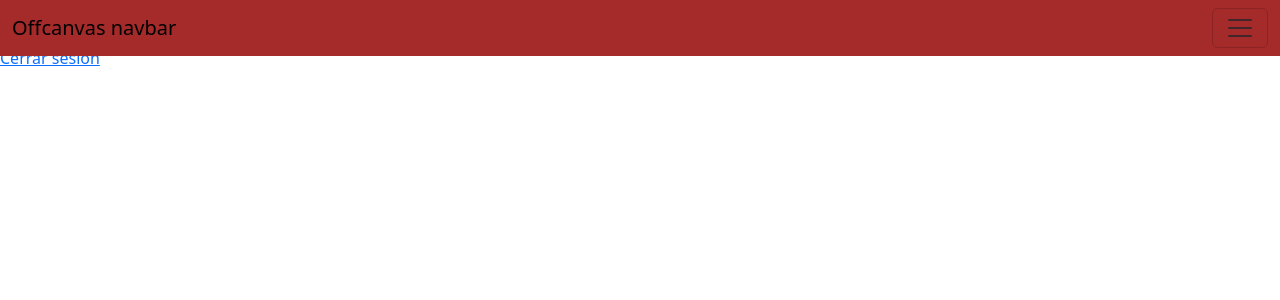
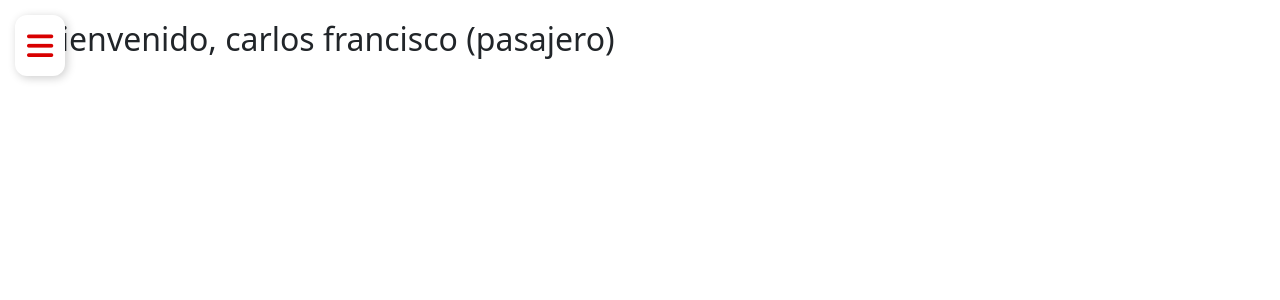
Before and after one commit to starlix234/app-buses, a PHP site: page /panel_pasajero.php in a window 1280 px wide. Shown: the top 300 px of the page. Run offline with PHP 8.4, Linux system fonts and the light colour scheme; a user stored in the database is signed in.

Commit message:
versiontemporal

```diff
--- a/assets/css/estilos.css
+++ b/assets/css/estilos.css
@@ -1,7 +1,126 @@
+/* GENERAL */
+body {
+    margin: 0;
+    font-family: Arial, sans-serif;
+    background: #f2f2f2;
+}
 
-body{
-    background: black;
+/* BOTÓN HAMBURGUESA */
+.btn-menu {
+    position: fixed;
+    left: 15px;
+    top: 15px;
+    font-size: 30px;
+    color: #d80000;
+    cursor: pointer;
+    z-index: 1001;
+    background: white;
+    padding: 8px 12px;
+    border-radius: 12px;
+    box-shadow: 2px 2px 10px rgba(0,0,0,0.2);
+    transition: 0.2s;
 }
-.nav-menu{
-    background-color: brown;
+.btn-menu:hover {
+    transform: scale(1.1);
 }
+
+/* MENÚ */
+.sidebar {
+    width: 280px;
+    height: 100vh;
+    background: #d80000;
+    color: white;
+    padding-top: 35px;
+    box-sizing: border-box;
+    position: fixed;
+    left: 0;
+    top: 0;
+
+    /* 🔥 Animación del menú */
+    transform: translateX(-310px);
+    transition: transform 0.35s ease-in-out;
+
+    z-index: 1000;
+}
+
+/* Cuando esté abierto */
+.sidebar.open {
+    transform: translateX(0);
+}
+
+/* PERFIL */
+.profile {
+    display: flex;
+    align-items: center;
+    padding: 0 25px;
+    margin-bottom: 20px;
+    margin-top: 100px;
+}
+.profile img {
+    width: 65px;
+    height: 65px;
+    border-radius: 50%;
+    margin-right: 15px;
+    border: 3px solid white;
+}
+
+/* ITEMS */
+.menu-item {
+    display: flex;
+    align-items: center;
+    justify-content: space-between;
+    padding: 18px 25px;
+    font-size: 20px;
+    cursor: pointer;
+    transition: 0.2s;
+    border-bottom: 1px solid rgba(255,255,255,0.1);
+    text-decoration: none;
+    color: white;
+
+    /* efecto suave */
+    opacity: 0;
+    transform: translateX(-20px);
+    animation: fadeIn 0.4s ease-out forwards;
+}
+.menu-item:nth-child(2) { animation-delay: .1s; }
+.menu-item:nth-child(3) { animation-delay: .2s; }
+.menu-item:nth-child(4) { animation-delay: .3s; }
+.menu-item:nth-child(5) { animation-delay: .4s; }
+
+@keyframes fadeIn {
+    to {
+        opacity: 1;
+        transform: translateX(0);
+    }
+}
+
+.menu-item:hover {
+    background: rgba(255,255,255,0.15);
+}
+
+.active {
+    background: #ff6b6b !important;
+}
+
+.menu-title {
+    display: flex;
+    align-items: center;
+}
+
+.menu-icon {
+    font-size: 24px;
+    margin-right: 15px;
+}
+
+.content {
+    padding: 20px;
+    transition: margin-left 0.3s ease-in-out;
+    margin-left:20px;
+
+}
+
+
+/* Cuando el menú está abierto, el contenido se corre */
+body.menu-open .content {
+    margin-left: 280px;
+}
--- /dev/null
+++ b/assets/js/menu.js
@@ -0,0 +1,7 @@
+function toggleMenu() {
+    const menu = document.getElementById("sidebar");
+    menu.classList.toggle("open");
+
+    // Esto mueve toda la página
+    document.body.classList.toggle("menu-open");
+}
--- a/cabezera.php
+++ /dev/null
@@ -1,10 +0,0 @@
-<!DOCTYPE html>
-<html lang="en">
-<head>
-    <meta charset="UTF-8">
-    <meta name="viewport" content="width=device-width, initial-scale=1.0">
-    <title>Document</title>
-    <link rel="stylesheet" href="assets/css/estilos.css">
-    <link href="https://cdn.jsdelivr.net/npm/bootstrap@5.3.8/dist/css/bootstrap.min.css" rel="stylesheet" integrity="sha384-sRIl4kxILFvY47J16cr9ZwB07vP4J8+LH7qKQnuqkuIAvNWLzeN8tE5YBujZqJLB" crossorigin="anonymous">
-</head>
-<body>
--- /dev/null
+++ b/menu.php
@@ -0,0 +1,71 @@
+<!-- BOTÓN HAMBURGUESA -->
+<div class="btn-menu" onclick="toggleMenu()">
+    <i class="fa-solid fa-bars"></i>
+</div>
+
+<!-- MENÚ LATERAL -->
+<div class="sidebar" id="sidebar">
+
+    <div class="profile">
+        <img src="https://i.pravatar.cc/150?img=47">
+        <h3><?php echo htmlspecialchars($nombre); ?></h3>
+    </div>
+
+    <?php
+$inicio_url = "";
+
+switch ($rol) {
+    case 'admin':
+        $inicio_url = "panel_admin.php";
+        break;
+
+    case 'conductores':
+        $inicio_url = "panel_conductor.php";
+        break;
+
+    case 'pasajeros':
+        $inicio_url = "panel_pasajero.php";
+        break;
+}
+?>
+<a href="<?php echo $inicio_url; ?>" class="menu-item active">
+    <div class="menu-title">
+        <i class="fa-solid fa-house menu-icon"></i> Inicio
+    </div>
+    <i class="fa-solid fa-chevron-right"></i>
+</a>
+
+
+    <?php if ($rol == 'admin' || $rol == 'conductores'): ?>
+    <a href="reportes.php" class="menu-item">
+        <div class="menu-title">
+            <i class="fa-solid fa-chart-column menu-icon"></i> Reportes
+        </div>
+        <i class="fa-solid fa-chevron-right"></i>
+    </a>
+    <?php endif; ?>
+
+    <a href="rutas.php" class="menu-item">
+        <div class="menu-title">
+            <i class="fa-solid fa-location-dot menu-icon"></i> Rutas
+        </div>
+        <i class="fa-solid fa-chevron-right"></i>
+    </a>
+
+    <?php if ($rol == 'pasajeros'): ?>
+    <a href="billetera.php" class="menu-item">
+        <div class="menu-title">
+            <i class="fa-solid fa-wallet menu-icon"></i> Billetera
+        </div>
+        <i class="fa-solid fa-chevron-right"></i>
+    </a>
+    <?php endif; ?>
+
+    <!-- Cerrar sesión -->
+    <a href="lib/cerrar_sesion.php" class="menu-item logout">
+        <div class="menu-title">
+            <i class="fa-solid fa-right-from-bracket menu-icon"></i> Cerrar sesión
+        </div>
+    </a>
+
+</div>
--- a/panel_pasajero.php
+++ b/panel_pasajero.php
@@ -1,77 +1,38 @@
 <?php
 session_start();
 
-// Si no hay sesión o el rol no es "pasajeros", redirige al login
+// Verificar sesión y rol
 if (!isset($_SESSION['rol']) || $_SESSION['rol'] != 'pasajeros') {
     header("Location: ../index.php");
     exit();
 }
 
-include("cabezera.php");
+$nombre = $_SESSION['nombre'];
+$rol = $_SESSION['rol'];
 ?>
+<!DOCTYPE html>
+<html lang="en">
+<head>
+    <meta charset="UTF-8">
+    <meta name="viewport" content="width=device-width, initial-scale=1.0">
+    <title>Pasajero</title>
 
-<nav class="navbar nav-menu  fixed-top">
-  <div class="container-fluid">
-    <a class="navbar-brand" href="#">Offcanvas navbar</a>
-    <button class="navbar-toggler" type="button" data-bs-toggle="offcanvas" data-bs-target="#offcanvasNavbar" aria-controls="offcanvasNavbar" aria-label="Toggle navigation">
-      <span class="navbar-toggler-icon"></span>
-    </button>
-    <div class="offcanvas offcanvas-end" tabindex="-1" id="offcanvasNavbar" aria-labelledby="offcanvasNavbarLabel">
-      <div class="offcanvas-header">
-        <h5 class="offcanvas-title" id="offcanvasNavbarLabel">Offcanvas</h5>
-        <button type="button" class="btn-close" data-bs-dismiss="offcanvas" aria-label="Close"></button>
-      </div>
-      <div class="offcanvas-body">
-        <ul class="navbar-nav justify-content-end flex-grow-1 pe-3">
-          <li class="nav-item">
-            <a class="nav-link active" aria-current="page" href="#">Home</a>
-          </li>
-          <li class="nav-item">
-            <a class="nav-link" href="#">Link</a>
-          </li>
-          <li class="nav-item dropdown">
-            <a class="nav-link dropdown-toggle" href="#" role="button" data-bs-toggle="dropdown" aria-expanded="false">
-              Dropdown
-            </a>
-            <ul class="dropdown-menu">
-              <li><a class="dropdown-item" href="#">Action</a></li>
-              <li><a class="dropdown-item" href="#">Another action</a></li>
-              <li>
-                <hr class="dropdown-divider">
-              </li>
-              <li><a class="dropdown-item" href="#">Something else here</a></li>
-            </ul>
-          </li>
-        </ul>
-        <form class="d-flex mt-3" role="search">
-          <input class="form-control me-2" type="search" placeholder="Search" aria-label="Search"/>
-          <button class="btn btn-outline-success" type="submit">Search</button>
-        </form>
-      </div>
-    </div>
-  </div>
-</nav>
+    <link rel="stylesheet" href="assets/css/estilos.css">
+    <link href="https://cdn.jsdelivr.net/npm/bootstrap@5.3.8/dist/css/bootstrap.min.css" rel="stylesheet">
+    <link rel="stylesheet" href="https://cdnjs.cloudflare.com/ajax/libs/font-awesome/6.5.0/css/all.min.css">
 
+    <script src="assets/js/menu.js" defer></script>
+</head>
+<body>
 
+<?php include("menu.php")?>
 
+<!-- CONTENIDO REAL -->
+<div class="content">
+    <h2>Bienvenido, <?php echo htmlspecialchars($nombre); ?> (pasajero)</h2>
+</div>
 
+<?php include("pie.php"); ?>
 
-
-
-
-
-
-
-
-<?php
-
-// Mostrar el nombre del usuario logueado
-echo "<h2>Bienvenido, " . htmlspecialchars($_SESSION['nombre']) . " (pasajero)</h2>";
-echo "<a href='lib/cerrar_sesion.php'>Cerrar sesión</a>";
-
-
-
-
-include("pie.php");
-
-?>
+</body>
+</html>
```
Also changed, not shown: lib/transaccion.php (added, +38 -0 lines), billetera.php (added), rutas.php (added).
